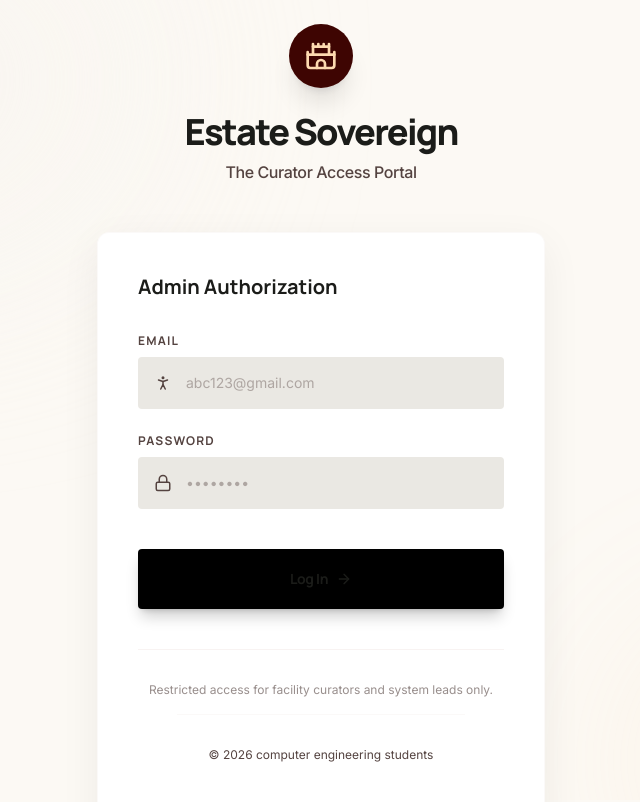
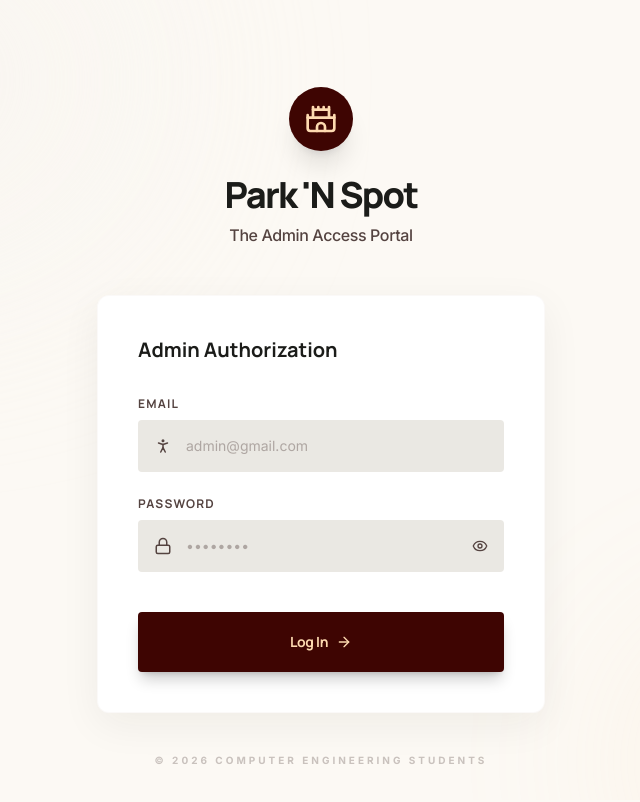
Before and after one commit to ELECTIVE12/PARK-N-SPOT, a React (Vite) app: page /admin/login in a window 1280 px wide. Shown: the top 802 px of the page, without its empty margins (319-959 px from the left). Built offline with nearby package versions, Linux system fonts and the light colour scheme.

Commit message:
admin part

```diff
--- a/src/App.tsx
+++ b/src/App.tsx
@@ -13,7 +13,7 @@ import Dashboard from './pages/admin/Dashboard';
 import UsersPage from './pages/admin/Users';
 import Complaints from './pages/admin/Complaints';
 import Reports from './pages/admin/Reports';
-import { AdminLogin, AdminSignUp } from './pages/admin/AdminAuth';
+import { AdminLogin } from './pages/admin/AdminAuth';
 
 function AppContent() {
   const location = useLocation();
@@ -80,7 +80,6 @@ function AppContent() {
 
           {/* Admin Routes */}
           <Route path="/admin/login" element={<AdminLogin />} />
-          <Route path="/admin/signup" element={<AdminSignUp />} />
           <Route
             path="/admin/dashboard"
             element={isAdminLoggedIn ? <Dashboard /> : <Navigate to="/admin/login" />}
--- a/src/components/footer.tsx
+++ b/src/components/footer.tsx
@@ -2,8 +2,10 @@
         // Option 1: Named export
 export function Footer() {
   return (
-    <footer className="p-8 pt-8 text-center text-xs text-on-surface-variant border-t border-outline-variant/10 mt-auto flex justify-center items-center">
-          <p className="font-body">© 2026 computer engineering students</p>
-    </footer>
+     <div className="hidden lg:block fixed left-0 top-0 bottom-0 w-32 bg-surface-container-low z-[-1]">
+      <footer className="fixed bottom-8 left-0 right-0 text-center pointer-events-none">
+        <p className="text-[10px] font-bold uppercase tracking-[0.3em] text-on-surface-variant opacity-30 font-body">© 2026 computer engineering students</p>
+      </footer>
+    </div>
   );
 }
--- a/src/pages/admin/AdminAuth.tsx
+++ b/src/pages/admin/AdminAuth.tsx
@@ -1,12 +1,13 @@
-import React from 'react';
+import React, { useState } from 'react';
+import { Footer } from '../../components/footer'
 import { Link, useNavigate } from 'react-router-dom';
-import { Castle, Lock, PersonStanding, Shield, Verified, ArrowRight } from 'lucide-react';
-import { Footer } from '../../components/footer';
+import { Castle, Lock, PersonStanding, Shield, Verified, ArrowRight, Eye, EyeOff } from 'lucide-react';
 
 export function AdminLogin() {
   const navigate = useNavigate();
+  const [showPassword, setShowPassword] = useState(false);
 
-  const handleLogin = (e: React.FormEvent) => {
+   const handleLogin = (e: React.FormEvent) => {
     e.preventDefault();
     localStorage.setItem('isAdminLoggedIn', 'true');
 
@@ -15,6 +16,7 @@ export function AdminLogin() {
 
     navigate('/admin/dashboard');
   };
+
   return (
     <div className="bg-surface text-on-surface flex items-center justify-center min-h-screen p-6 relative overflow-hidden">
       {/* Subtle Background Elements */}
@@ -30,8 +32,8 @@ export function AdminLogin() {
           <div className="inline-flex items-center justify-center w-16 h-16 bg-primary-container rounded-full mb-6 shadow-xl">
             <Castle size={32} className="text-secondary-container" />
           </div>
-          <h1 className="text-4xl font-extrabold tracking-tighter text-on-surface mb-2 font-headline">Estate Sovereign</h1>
-          <p className="text-on-surface-variant font-medium tracking-tight font-body">The Curator Access Portal</p>
+          <h1 className="text-4xl font-extrabold tracking-tighter text-on-surface mb-2 font-headline">Park 'N Spot</h1>
+          <p className="text-on-surface-variant font-medium tracking-tight font-body">The Admin Access Portal</p>
         </div>
 
         {/* Login Card */}
@@ -46,7 +48,7 @@ export function AdminLogin() {
                 <input
                   className="w-full bg-surface-container-high border-none focus:ring-1 focus:ring-primary text-sm pl-12 py-4 rounded-sm placeholder:text-on-surface-variant/40 transition-all font-body text-on-surface"
                   id="username"
-                  placeholder="abc123@gmail.com"
+                  placeholder="admin@gmail.com"
                   type="text"
                   required
                 />
@@ -60,144 +62,34 @@ export function AdminLogin() {
               <div className="relative">
                 <Lock size={18} className="absolute left-4 top-1/2 -translate-y-1/2 text-on-surface-variant" />
                 <input
-                  className="w-full bg-surface-container-high border-none focus:ring-1 focus:ring-primary text-sm pl-12 py-4 rounded-sm placeholder:text-on-surface-variant/40 transition-all font-body text-on-surface"
+                  className="w-full bg-surface-container-high border-none focus:ring-1 focus:ring-primary text-sm pl-12 pr-12 py-4 rounded-sm placeholder:text-on-surface-variant/40 transition-all font-body text-on-surface"
                   id="password"
                   placeholder="••••••••"
-                  type="password"
+                  type={showPassword ? "text" : "password"}
                   required
                 />
+                <button
+                  type="button"
+                  onClick={() => setShowPassword(!showPassword)}
+                  className="absolute right-4 top-1/2 -translate-y-1/2 text-on-surface-variant hover:text-primary transition-colors bg-transparent border-none cursor-pointer"
+                >
+                  {showPassword ? <EyeOff size={16} /> : <Eye size={16} />}
+                </button>
               </div>
             </div>
             {/* Primary Action */}
             <div className="pt-4">
-              <button className="w-full bg-primary text-on-primary py-5 rounded-sm font-bold tracking-tight text-sm flex items-center justify-center space-x-2 hover:bg-primary-container transition-all active:scale-[0.98] shadow-lg shadow-primary/20 border-none cursor-pointer font-headline" type="submit">
+              <button className="w-full bg-primary-container  text-secondary-container py-5 rounded-sm font-bold tracking-tight text-sm flex items-center justify-center space-x-2 hover:bg-primary-container transition-all active:scale-[0.98] shadow-lg shadow-primary/20 border-none cursor-pointer font-headline" type="submit">
                 <span>Log In</span>
                 <ArrowRight size={16} />
               </button>
             </div>
           </form>
-          {/* Secondary Actions */}
-          <div className="mt-10 pt-8 border-t border-outline-variant/20 flex flex-col items-center space-y-4">
-            <p className="text-xs text-on-surface-variant/60 text-center font-body">Restricted access for facility curators and system leads only.</p>
-            <div className="flex justify-center space-x-6">
-              <Footer />
-            </div>
-          </div>
         </div>
+        <Footer/>
       </main>
+    </div>
 
-      {/* Visual Anchor: Tonal Side Bar */}
-      <div className="hidden lg:block fixed left-0 top-0 bottom-0 w-32 bg-surface-container-low z-[-1]"></div>
 
-      {/* Footer Credit */}
-      <footer className="fixed bottom-8 left-0 right-0 text-center pointer-events-none">
-        <p className="text-[10px] font-bold uppercase tracking-[0.3em] text-on-surface-variant opacity-30 font-body">© 2026 computer engineering students</p>
-      </footer>
-    </div>
   );
 }
-
-export function AdminSignUp() {
-  const navigate = useNavigate();
-
-  const handleSignUp = (e: React.FormEvent) => {
-    e.preventDefault();
-    // After successful signup, you might want to auto-login or just navigate to login
-    navigate('/admin/login');
-  };
-
-  return (
-    <div className="bg-surface text-on-surface flex flex-col min-h-screen relative overflow-hidden">
-      <main className="flex-grow flex items-center justify-center px-4 py-16 relative z-10">
-        {/* Aesthetic Architectural Elements */}
-        <div className="absolute top-0 left-0 w-full h-full pointer-events-none z-0 opacity-10">
-          <div className="absolute -top-24 -left-24 w-96 h-96 rounded-full bg-primary-container blur-[100px]"></div>
-          <div className="absolute bottom-0 right-0 w-[500px] h-[500px] bg-secondary-container/20 blur-[120px]"></div>
-        </div>
-
-        {/* Centralized Sign-Up Card */}
-        <div className="w-full max-w-md z-10">
-          <div className="text-center mb-10">
-            <h1 className="text-3xl font-extrabold tracking-tighter text-on-surface mb-2 font-headline">Estate Sovereign</h1>
-            <p className="font-body text-on-surface-variant tracking-wide text-sm uppercase">Curating Operational Excellence</p>
-          </div>
-          <div className="bg-surface-container-low shadow-[0_12px_40px_rgba(27,28,25,0.06)] rounded-xl overflow-hidden border border-outline-variant/10">
-            {/* Status Monument */}
-            <div className="h-1.5 w-full bg-primary-container"></div>
-            <div className="p-8 md:p-10">
-              <div className="mb-8">
-                <h2 className="text-2xl font-bold tracking-tight text-on-surface font-headline">Create Account</h2>
-                <p className="text-on-surface-variant text-sm mt-1 font-body">Begin your architectural management journey.</p>
-              </div>
-              <form className="space-y-5" onSubmit={handleSignUp}>
-                <div className="space-y-1.5">
-                  <label className="block text-xs font-semibold uppercase tracking-widest text-on-surface-variant font-headline" htmlFor="full_name">Full Name</label>
-                  <input
-                    className="w-full px-4 py-3 bg-surface-container-high border-none focus:ring-1 focus:ring-outline text-on-surface text-sm transition-all duration-200 placeholder:text-outline/50 font-body"
-                    id="full_name"
-                    placeholder="Alexander Sovereign"
-                    type="text"
-                    required
-                  />
-                </div>
-                <div className="space-y-1.5">
-                  <label className="block text-xs font-semibold uppercase tracking-widest text-on-surface-variant font-headline" htmlFor="email">Email Address</label>
-                  <input
-                    className="w-full px-4 py-3 bg-surface-container-high border-none focus:ring-1 focus:ring-outline text-on-surface text-sm transition-all duration-200 placeholder:text-outline/50 font-body"
-                    id="email"
-                    placeholder="curator@estate.com"
-                    type="email"
-                    required
-                  />
-                </div>
-                <div className="grid grid-cols-1 md:grid-cols-2 gap-4">
-                  <div className="space-y-1.5">
-                    <label className="block text-xs font-semibold uppercase tracking-widest text-on-surface-variant font-headline" htmlFor="password">Password</label>
-                    <input className="w-full px-4 py-3 bg-surface-container-high border-none focus:ring-1 focus:ring-outline text-on-surface text-sm transition-all duration-200 font-body" id="password" placeholder="••••••••" type="password" required />
-                  </div>
-                  <div className="space-y-1.5">
-                    <label className="block text-xs font-semibold uppercase tracking-widest text-on-surface-variant font-headline" htmlFor="confirm_password">Confirm</label>
-                    <input className="w-full px-4 py-3 bg-surface-container-high border-none focus:ring-1 focus:ring-outline text-on-surface text-sm transition-all duration-200 font-body" id="confirm_password" placeholder="••••••••" type="password" required />
-                  </div>
-                </div>
-                <div className="pt-4">
-                  <button className="w-full bg-primary-container text-secondary-container font-headline font-bold py-4 rounded-sm hover:opacity-90 active:scale-[0.98] transition-all duration-200 flex items-center justify-center gap-2 border-none cursor-pointer shadow-lg" type="submit">
-                    <span>Create Account</span>
-                    <ArrowRight size={16} />
-                  </button>
-                </div>
-              </form>
-              <div className="mt-8 pt-8 border-t border-outline-variant/15 text-center">
-                <p className="text-on-surface-variant text-sm font-body">
-                  Already have an account?
-                  <Link to="/admin/login" className="text-primary font-bold hover:underline underline-offset-4 transition-all ml-1">Log In</Link>
-                </p>
-              </div>
-            </div>
-          </div>
-          {/* Trust Badge */}
-          <div className="mt-8 flex items-center justify-center gap-6 opacity-40 grayscale hover:grayscale-0 transition-all duration-500">
-            <div className="flex items-center gap-2">
-              <Shield size={20} />
-              <span className="text-[10px] uppercase tracking-widest font-bold font-headline">Secure Access</span>
-            </div>
-            <div className="flex items-center gap-2">
-              <Verified size={20} />
-              <span className="text-[10px] uppercase tracking-widest font-bold font-headline">Encrypted Data</span>
-            </div>
-          </div>
-        </div>
-      </main>
-
-      {/* Footer Component */}
-      <footer className="w-full py-12 bg-surface-container-low flex flex-col items-center justify-center gap-4">
-        <div className="flex flex-wrap justify-center gap-8 mb-2">
-          <a className="font-body text-xs tracking-widest uppercase text-on-surface-variant hover:text-primary transition-opacity opacity-80 hover:opacity-100 hover:underline underline-offset-4" href="#"> Policy</a>
-          <a className="font-body text-xs tracking-widest uppercase text-on-surface-variant hover:text-primary transition-opacity opacity-80 hover:opacity-100 hover:underline underline-offset-4" href="#">Terms of Service</a>
-          <a className="font-body text-xs tracking-widest uppercase text-on-surface-variant hover:text-primary transition-opacity opacity-80 hover:opacity-100 hover:underline underline-offset-4" href="#">Architecture Standards</a>
-        </div>
-        <p className="font-body text-xs tracking-widest uppercase text-on-surface-variant opacity-80">© 2026 computer engineering students</p>
-      </footer>
-    </div>
-  );
-}
--- a/src/pages/admin/AdminLayout.tsx
+++ b/src/pages/admin/AdminLayout.tsx
@@ -7,9 +7,6 @@ import {
   BarChart3,
   AlertTriangle,
   LogOut,
-  Search,
-  Bell,
-  HelpCircle
 } from 'lucide-react';
 import { motion } from 'motion/react';
 
@@ -32,6 +29,7 @@ export default function AdminLayout({ children, title }: AdminLayoutProps) {
 
   const handleLogout = () => {
     localStorage.removeItem('isAdminLoggedIn');
+    window.dispatchEvent(new Event('auth-change'));
     navigate('/admin/login');
   };
 
```
Also changed, not shown: src/components/Logo/logo.png (added), src/components/pass_hide_unhide.tsx (added).
